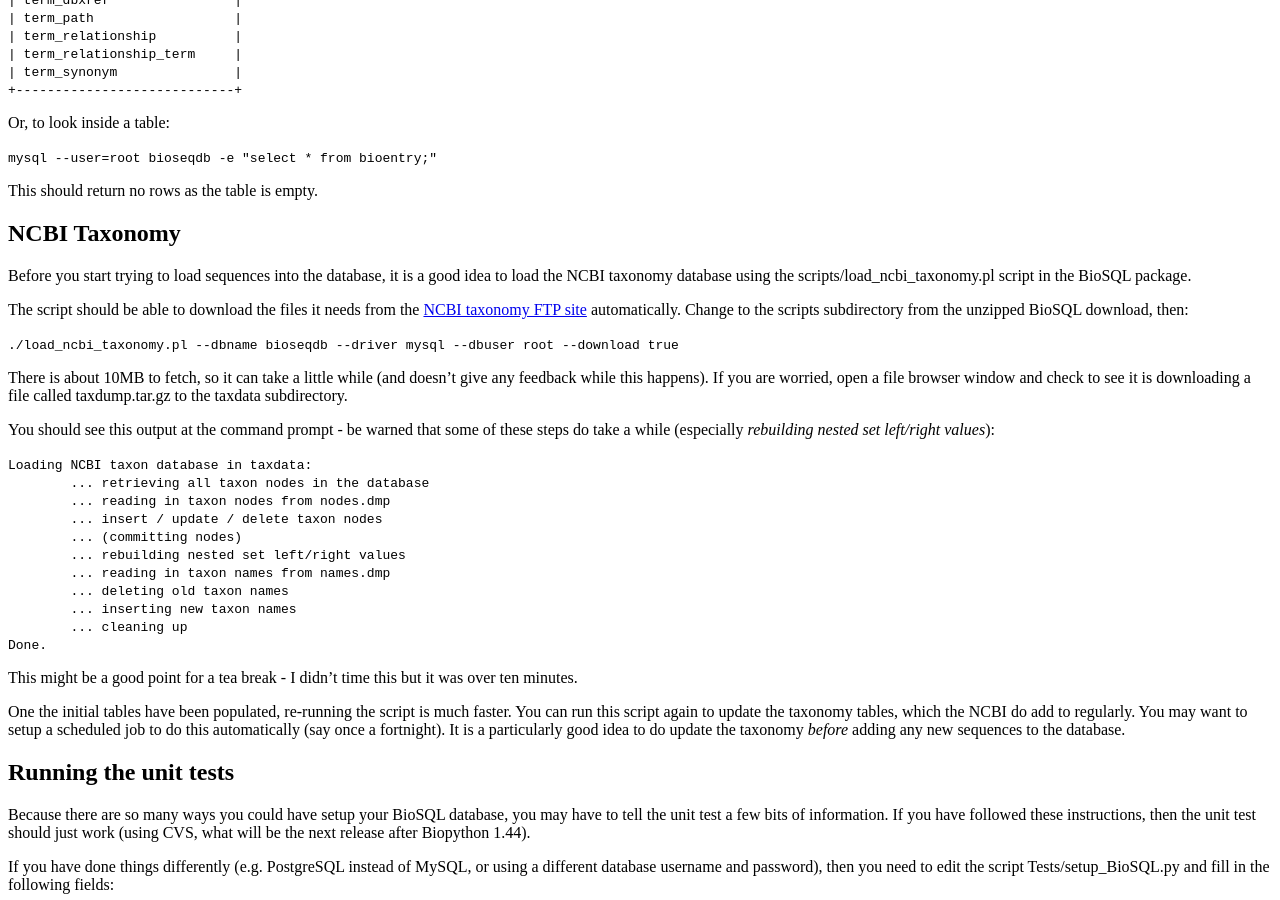
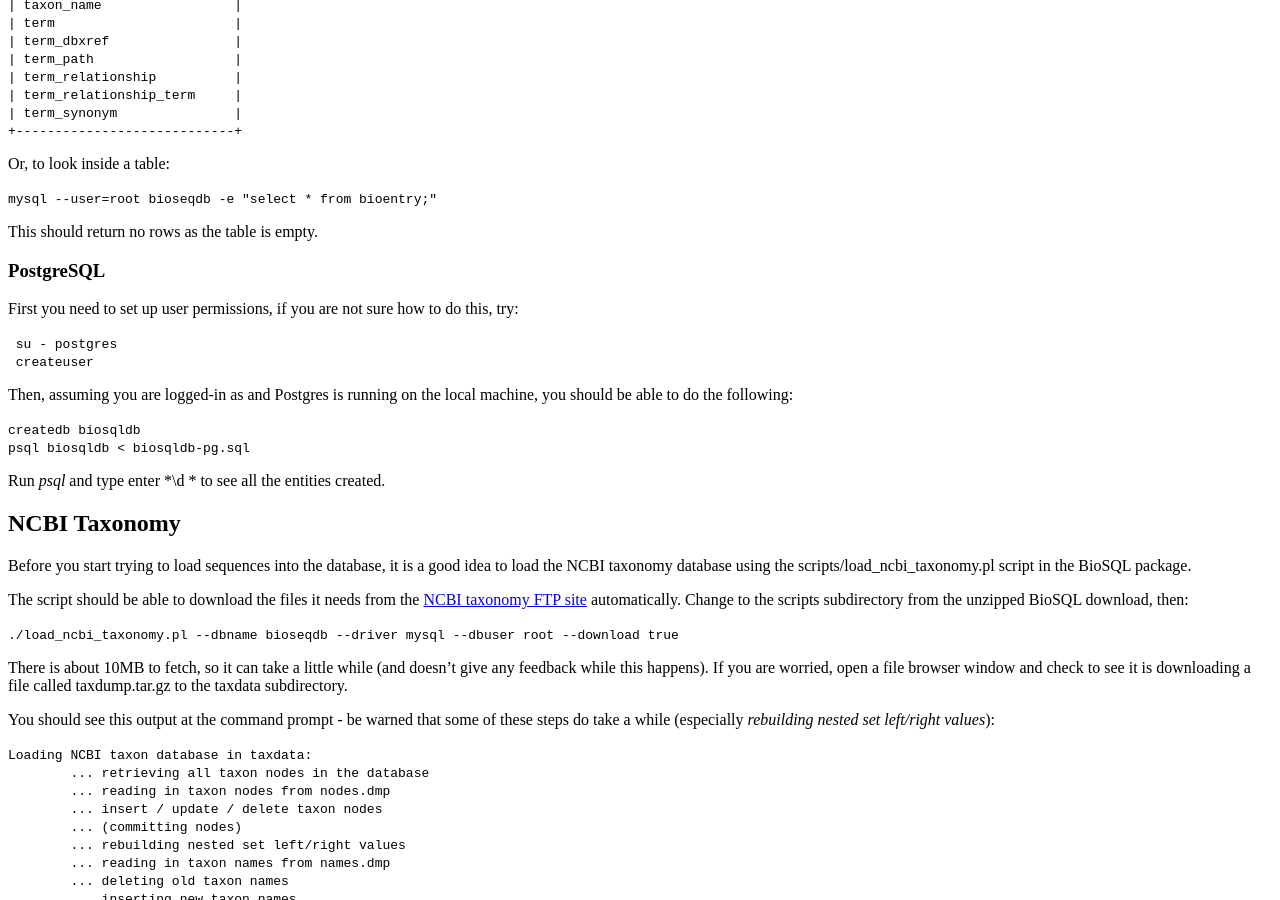
Before and after one commit to biopython/biopython.github.io, a Jekyll site: the page built from wiki/BioSQL.md, in a window 1280 px wide and 900 px high, scrolled down 1614 px. Built offline with Jekyll 4.4.1, drawn with Linux system fonts in a browser that asks for light colours; some of the changed text lies outside the part shown.

Commit message:
/* Creating the empty database */

```diff
--- a/wiki/BioSQL.md
+++ b/wiki/BioSQL.md
@@ -133,6 +134,22 @@ Or, to look inside a table:
 `mysql --user=root bioseqdb -e "select * from bioentry;"`
 
 This should return no rows as the table is empty.
+
+### PostgreSQL
+
+First you need to set up user permissions, if you are not sure how to do
+this, try:
+
+` su - postgres`
+` createuser `<your user name>
+
+Then, assuming you are logged-in as <your user name> and Postgres is
+running on the local machine, you should be able to do the following:
+
+`createdb biosqldb`
+`psql biosqldb < biosqldb-pg.sql`
+
+Run *psql* and type enter *\\d <ENTER>* to see all the entities created.
 
 NCBI Taxonomy
 -------------
```
Also changed, not shown: other parts of wiki/BioSQL.md (+4 -3 lines), 1 other file.
